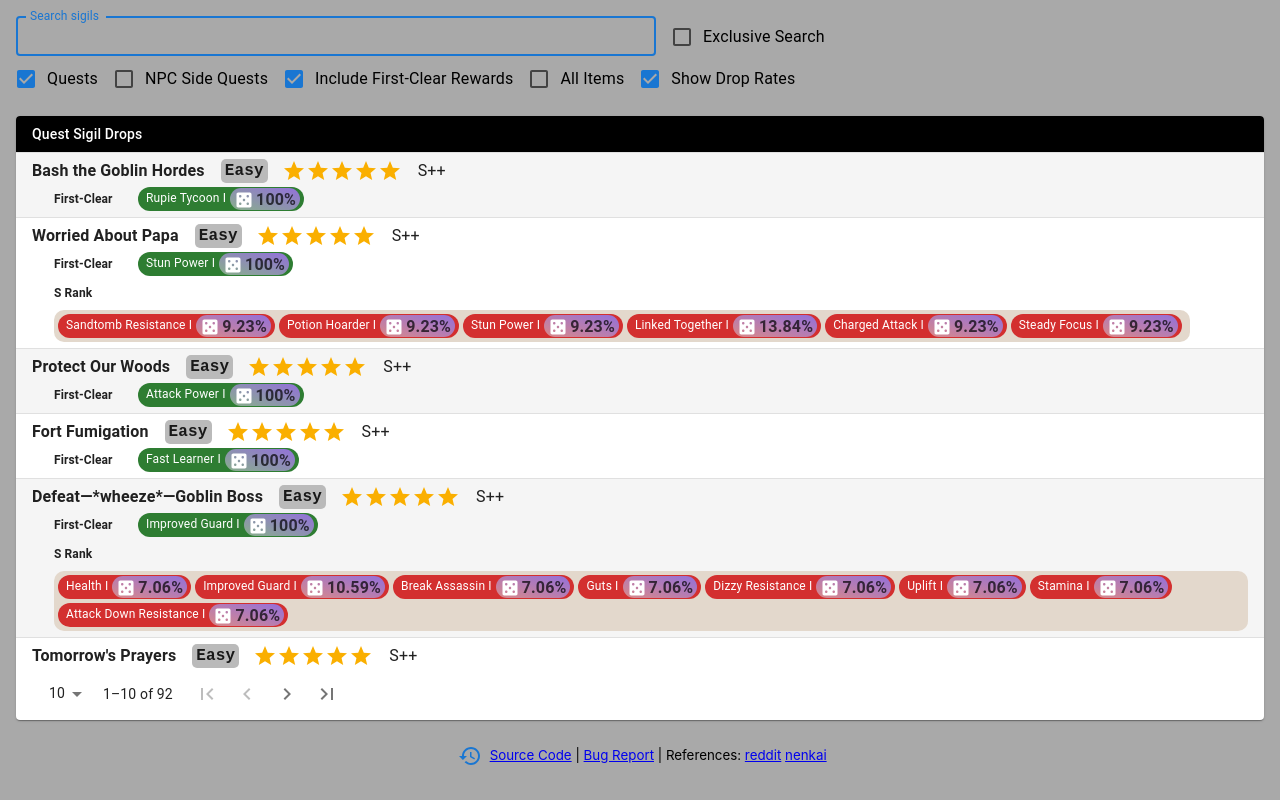
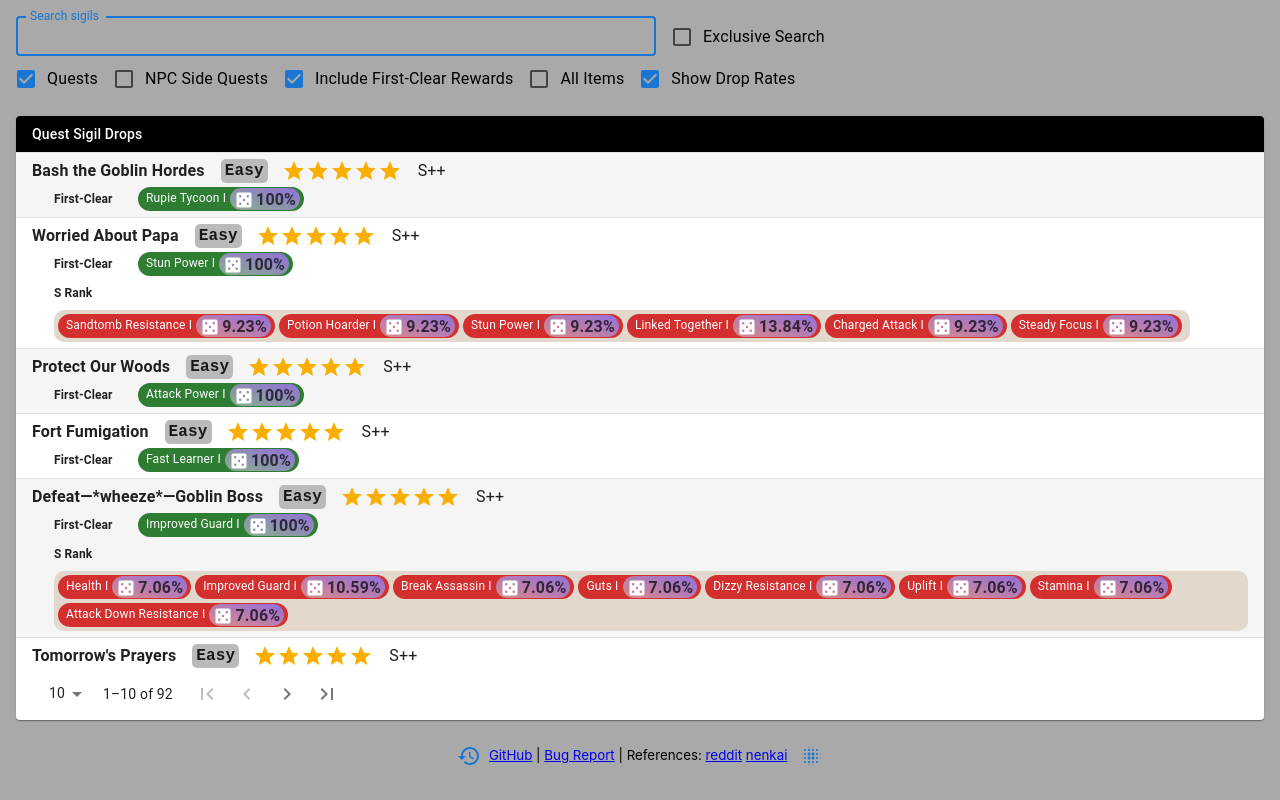
Before and after one commit to cecilbowen/relink-sigil-wishlist, a React (Create React App) app: page / in a window 1280 px wide. Built offline with nearby package versions, Linux system fonts and the light colour scheme; the HTML template or start-up script is replaced by a standard one.

Commit message:
added slightly more contrast to searched items added blur toggle on footer for excluded search items

```diff
--- a/src/App.js
+++ b/src/App.js
@@ -12,6 +12,8 @@ import React, { useEffect, useState } from "react";
 import FormControlLabel from '@mui/material/FormControlLabel';
 import FiberNewIcon from '@mui/icons-material/FiberNew';
 import RestoreIcon from '@mui/icons-material/Restore';
+import BlurOnIcon from '@mui/icons-material/BlurOn';
+import BlurOffIcon from '@mui/icons-material/BlurOff';
 import Checkbox from '@mui/material/Checkbox';
 import debounce from 'lodash/debounce';
 import { replaceWithRomanNumerals } from './util';
@@ -20,6 +22,7 @@ const App = () => {
   const [newUI, setNewUI] = useState(true);
   const [searchText, setSearchText] = useState("");
   const [showDropChance, setShowDropChance] = useState(true);
+  const [blurExtras, setBlurExtras] = useState(false);
   const [filterQuests, setFilterQuests] = useState(true);
   const [filterSideQuests, setFilterSideQuests] = useState(false);
   const [filterFirstClear, setFilterFirstClear] = useState(true);
@@ -78,6 +81,7 @@ const App = () => {
             allItems: filterAllItems
           }}
           showDropChance={showDropChance}
+          blurExtras={blurExtras}
           questInfo={QUEST_INFO}
         />}
       </div>
@@ -96,11 +100,21 @@ const App = () => {
             {!newUI && <FiberNewIcon />}
             {newUI && <RestoreIcon />}
           </IconButton>
-          <a target="_blank" rel="noopener noreferrer" href="https://github.com/cecilbowen/relink-sigil-wishlist">Source Code</a> |&nbsp;
+          <a target="_blank" rel="noopener noreferrer" href="https://github.com/cecilbowen/relink-sigil-wishlist">GitHub</a> |&nbsp;
           <a target="_blank" rel="noopener noreferrer" href="https://github.com/cecilbowen/relink-sigil-wishlist/issues">Bug Report</a> |
           References:&nbsp;
           <a target="_blank" rel="noopener noreferrer" href="https://redd.it/1aqtuno">reddit</a>&nbsp;
           <a target="_blank" rel="noopener noreferrer" href="https://nenkai.github.io/relink-modding/resources/quest_drop_rates/">nenkai</a>&nbsp;
+          <IconButton aria-label="swapBlur"
+            color="primary" sx={{ cursor: 'pointer' }}
+            title={blurExtras ? "Stop blurring unrelated search results" : 'Blur unrelated search results'}
+            onClick={() => {
+              setBlurExtras(!blurExtras);
+            }}
+          >
+            {!blurExtras && <BlurOnIcon />}
+            {blurExtras && <BlurOffIcon />}
+          </IconButton>
         </small>
       </div>
     </div>
--- a/src/components/QuestTableBeta.js
+++ b/src/components/QuestTableBeta.js
@@ -56,7 +56,7 @@ const Difficulty = styled(Typography)`
 `;
 
 const QuestTableBeta = ({
-  quests, sideQuests, questInfo, textFilter, filters, showDropChance
+  quests, sideQuests, questInfo, textFilter, filters, showDropChance, blurExtras
 }) => {
   const [filteredQuests, setFilteredQuests] = useState([]);
   const pageOptions = [
@@ -161,6 +161,23 @@ const QuestTableBeta = ({
     lotCount++;
 
     const paperBackground = lotCount % 2 === 0 ? 'alt1' : 'alt2';
+    const isThereATextFilter = textFilter && textFilter.trim().length > 0;
+
+    if (isThereATextFilter) {
+      lot.drops.sort((a, b) => {
+        const includesSearchTextA = a.name.toLowerCase().includes(textFilter.toLowerCase());
+        const includesSearchTextB = b.name.toLowerCase().includes(textFilter.toLowerCase());
+
+        // drops with search criteria near top of lot
+        if (includesSearchTextA && !includesSearchTextB) {
+            return -1;
+        } else if (!includesSearchTextA && includesSearchTextB) {
+            return 1;
+        }
+
+        return 0; // og order
+      });
+    }
 
     return <Grid item xs="auto" key={`lot-${idx}`}
       alignItems="center"
@@ -178,12 +195,13 @@ const QuestTableBeta = ({
         const chance = drop.dropChance || 100;
         let focus = false;
         let opacity = 1;
+        let filter = '';
         let fontWeight = '';
-        const isThereATextFilter = textFilter && textFilter.trim().length > 0;
         if (!filters.exclusive && isThereATextFilter) {
           const hasSearchText = drop.name.toLowerCase().includes(textFilter.toLowerCase());
           if (!hasSearchText) {
-            opacity = 0.5;
+            opacity = 0.3;
+            filter = blurExtras ? 'blur(1.5px)' : filter;
           } else {
             focus = true;
             fontWeight = 'bold';
@@ -221,7 +239,7 @@ const QuestTableBeta = ({
 
         return (
           <Grid item key={`gridChip-${dropIndex}`} alignItems="center" sx={{ display: hide ? 'none' : '', marginRight: '4px' }}>
-            <Chip sx={{ cursor: 'pointer', fontSize: '12px', opacity, fontWeight }}
+            <Chip sx={{ cursor: 'pointer', fontSize: '12px', opacity, filter, fontWeight }}
               className={dropClass}
               color={dropColor}
               deleteIcon={icon}
@@ -352,6 +370,7 @@ QuestTableBeta.propTypes = {
   questInfo: PropTypes.array.isRequired,
   textFilter: PropTypes.string,
   filters: PropTypes.object,
-  showDropChance: PropTypes.bool
+  showDropChance: PropTypes.bool,
+  blurExtras: PropTypes.bool
 };
 export default QuestTableBeta;
```
Also changed, not shown: todo.txt.
